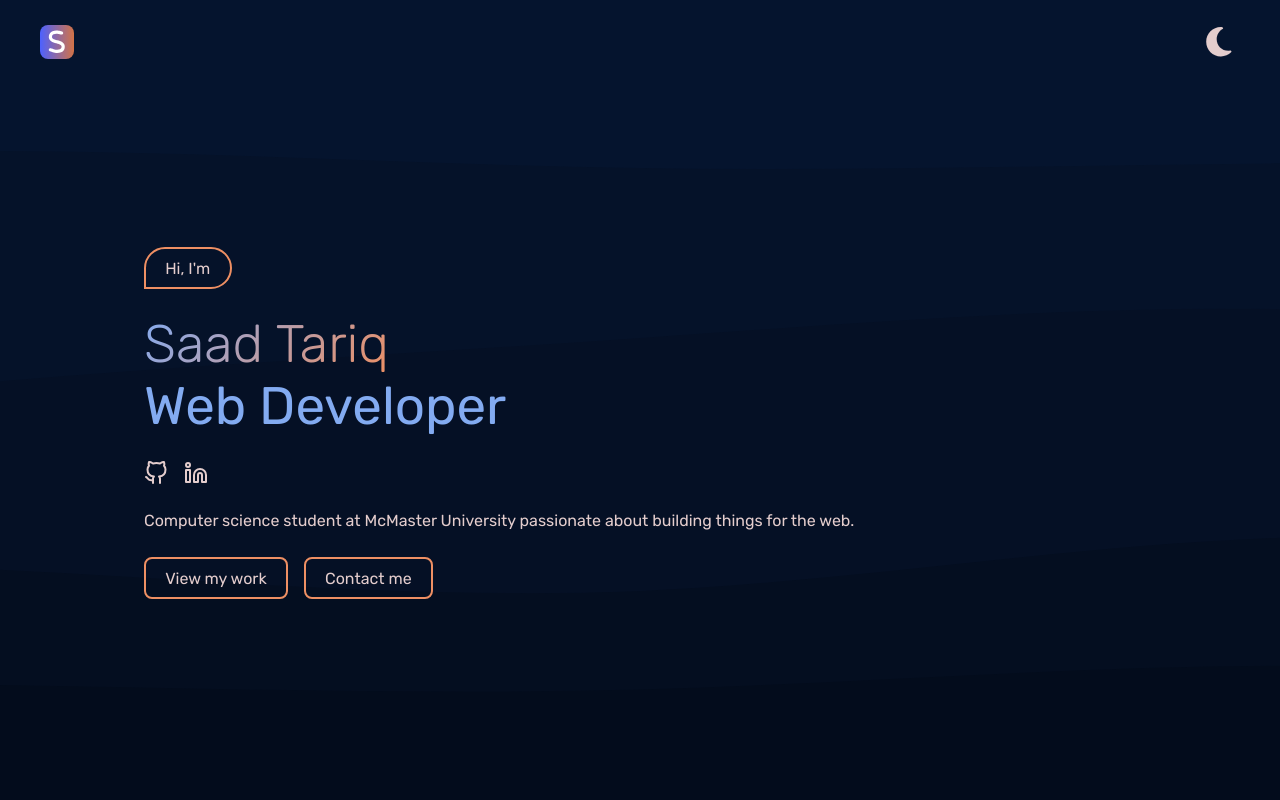
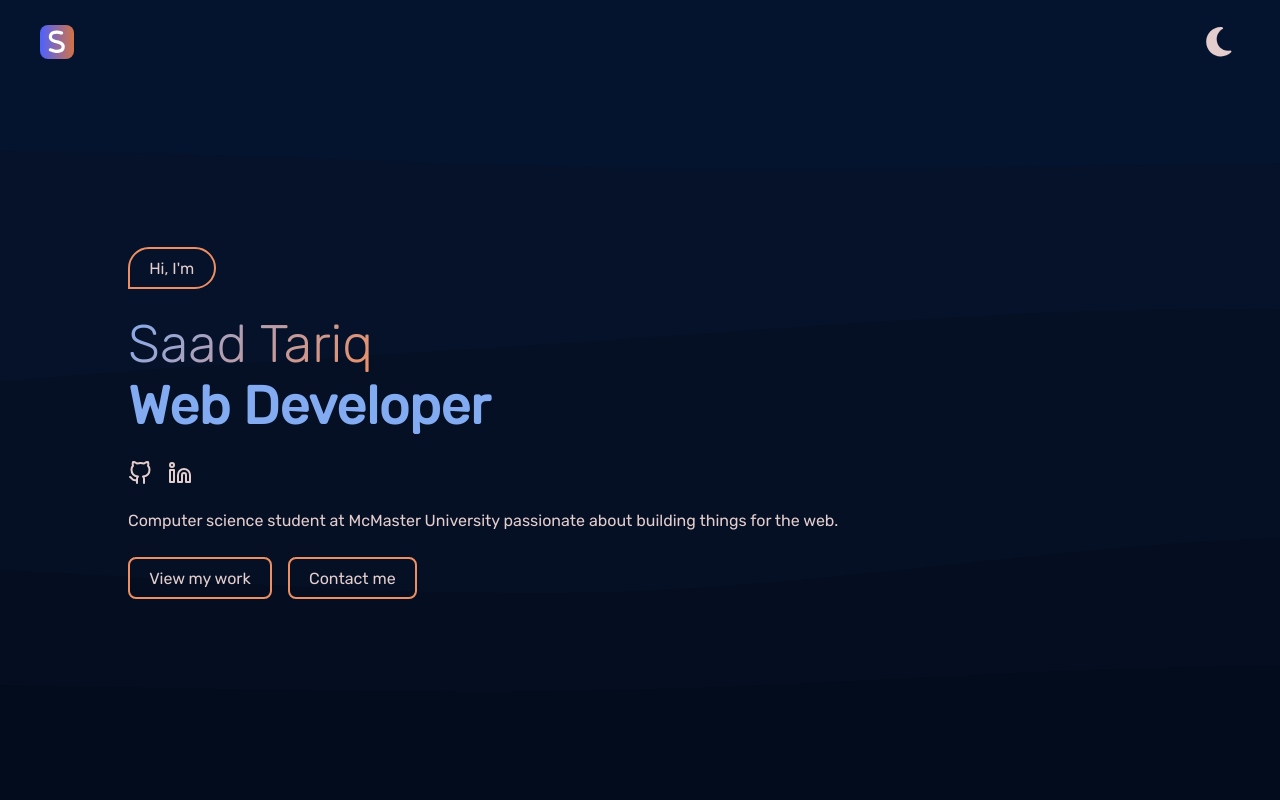
Before and after one commit to tariqs26/portfolio, a React (Vite) app: page / in a window 1280 px wide. Shown: the top 800 px of the page. Built offline with nearby package versions, Linux system fonts and the light colour scheme; the HTML template or start-up script is replaced by a standard one.

Commit message:
remove font synthesis declaration, merge scroll track margin

```diff
--- a/src/components/Section/Section.css
+++ b/src/components/Section/Section.css
@@ -17,8 +17,7 @@
 }
 
 .section {
-  width: 100%;
-  max-width: 70rem;
+  width: min(100%, 72rem);
   padding: 3rem min(5vw, 4rem);
 }
 .section-container:last-child .content {
@@ -31,7 +30,7 @@
 }
 
 .hidden {
-  transform: translateY(-1.5rem);
+  transform: translateY(-3rem);
   opacity: 0;
 }
 
--- a/src/index.css
+++ b/src/index.css
@@ -13,7 +13,6 @@
 html {
   scroll-behavior: smooth;
   scroll-padding-top: 5rem;
-  font-synthesis: none;
   text-rendering: optimizeLegibility;
   -webkit-font-smoothing: antialiased;
   -moz-osx-font-smoothing: grayscale;
@@ -73,25 +72,17 @@ body {
   }
 }
 
-/* Scrollbar */
 body::-webkit-scrollbar {
   width: 0.6rem;
   background-color: #35363a;
 }
-
 body::-webkit-scrollbar-thumb {
   background-color: hsl(240, 63%, 60%);
 }
-
-body::-webkit-scrollbar-track-piece:end {
-  margin-bottom: 1rem;
+body::-webkit-scrollbar-track-piece {
+  margin-block: 1rem;
 }
 
-body::-webkit-scrollbar-track-piece:start {
-  margin-top: 1rem;
-}
-
-/* General Elements */
 p {
   line-height: 1.5;
 }
```
